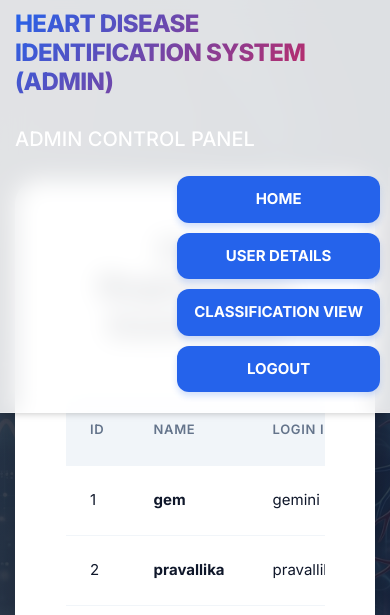
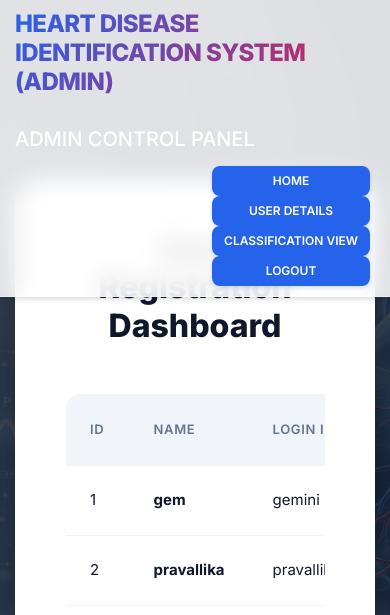
Before and after one commit to Anitha223/heart_disease_prediction, a Django app: page /userDetails in a window 390 px wide. Shown: the top 615 px of the page. Run offline with Django 4.2, Linux system fonts and the light colour scheme; data comes from the database, SQL or seed files in the repository; parts of the project's set-up code (start-up, migrations or seed data) failed here and were passed over; some libraries are stand-ins or nearby versions.

Commit message:
Update mobile menu button sizes

```diff
--- a/templates/assets/premium_styles.css
+++ b/templates/assets/premium_styles.css
@@ -231,28 +231,31 @@ body {
     }
     .navbar-collapse {
         display: flex !important;
-        flex-direction: column;
+        flex-direction: row;
+        flex-wrap: wrap;
+        justify-content: center;
         width: 100%;
         background: transparent !important;
-        margin-top: 20px;
+        margin-top: 10px;
         padding: 0;
         height: auto !important;
         visibility: visible !important;
         opacity: 1 !important;
+        gap: 8px;
     }
     .nav-item {
-        width: 100%;
+        width: auto;
         text-align: center;
-        margin-bottom: 10px;
+        margin-bottom: 0px;
     }
     .nav-link {
         background: var(--primary) !important;
         color: white !important;
-        font-size: 15px !important;
-        font-weight: 700 !important;
-        padding: 12px !important;
-        width: 100%;
-        border-radius: 12px !important;
-        box-shadow: 0 4px 6px rgba(37, 99, 235, 0.2) !important;
+        font-size: 12px !important;
+        font-weight: 600 !important;
+        padding: 6px 12px !important;
+        width: auto;
+        border-radius: 8px !important;
+        box-shadow: 0 2px 4px rgba(37, 99, 235, 0.2) !important;
     }
 }
```
